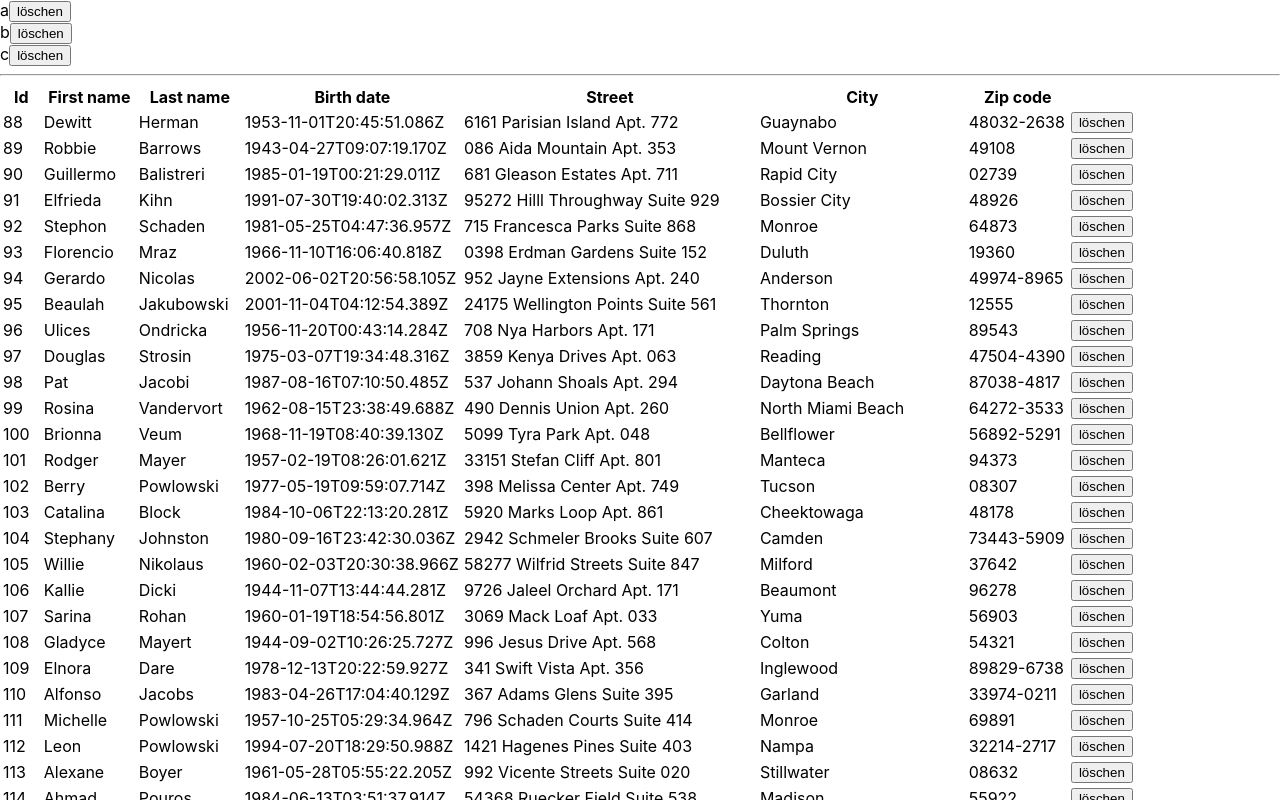
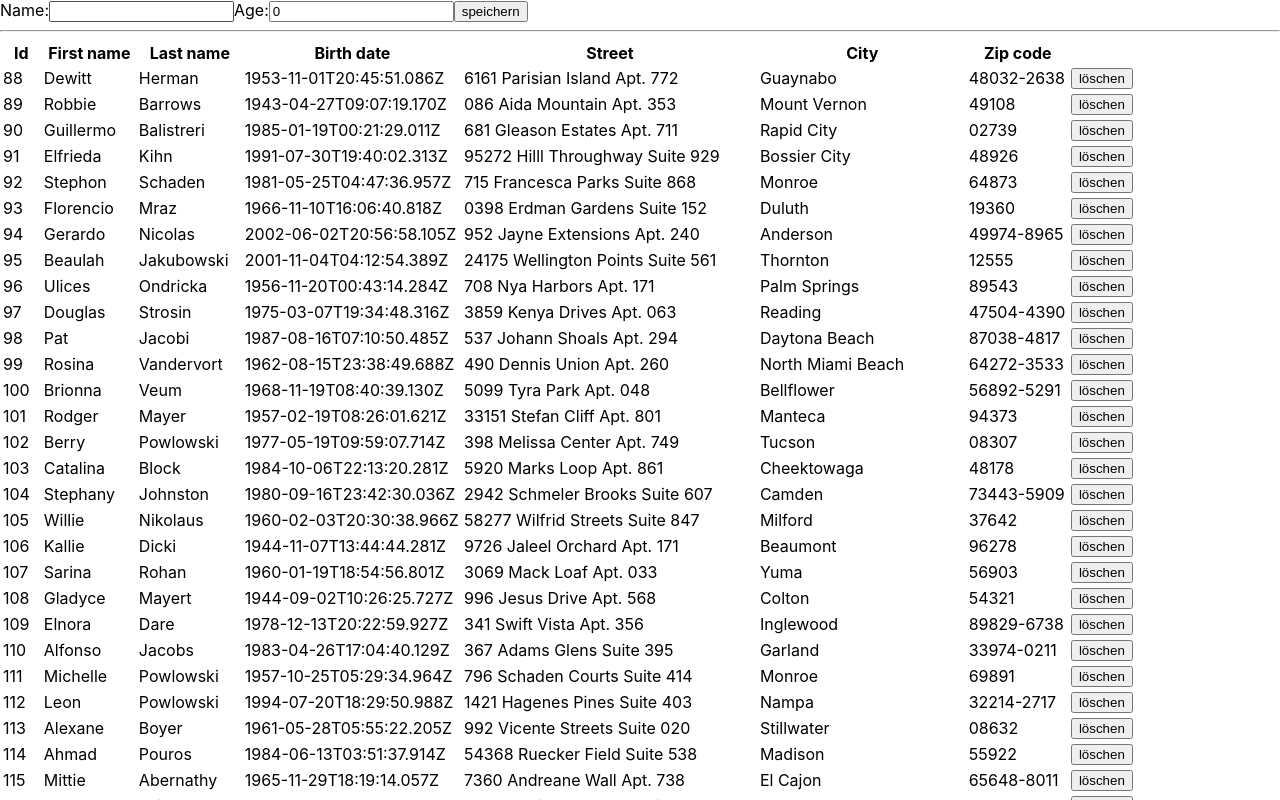
Before and after one commit to sspringer82/heise-ws, a React (Create React App) app: page / in a window 1280 px wide. Shown: the top 800 px of the page. Built offline with nearby package versions, Linux system fonts and the light colour scheme; data requests are answered from the project's data file.

Commit message:
Aufgabe 9

```diff
--- a/src/App.tsx
+++ b/src/App.tsx
@@ -1,8 +1,9 @@
 import React from 'react';
+import Form from './demo/Form';
 import Parent from './demo/Parent';
 
 const App: React.FC = () => {
-  return <Parent />;
+  return <Form />;
 };
 
 export default App;
--- /dev/null
+++ b/src/demo/Form.tsx
@@ -0,0 +1,63 @@
+import React, { ChangeEvent, FormEvent, useState } from 'react';
+
+type Person = {
+  name: string;
+  age: number;
+};
+
+const initialPerson = {
+  name: '',
+  age: 0,
+};
+
+const Form: React.FC = () => {
+  const [person, setPerson] = useState<Person>(initialPerson);
+
+  function handleSubmit(event: FormEvent) {
+    event.preventDefault();
+
+    console.log(person);
+  }
+
+  function handleChange(event: ChangeEvent<HTMLInputElement>) {
+    // validierung
+    if (
+      event.target.name === 'age' &&
+      isNaN(parseInt(event.target.value, 10))
+    ) {
+      alert('you fool, only numbers are allowed');
+    }
+
+    setPerson((prevPerson) => ({
+      ...prevPerson,
+      [event.target.name]: event.target.value,
+    }));
+  }
+
+  return (
+    <form onSubmit={handleSubmit}>
+      <label>
+        Name:
+        <input
+          type="text"
+          value={person.name}
+          onChange={handleChange}
+          name="name"
+        />
+      </label>
+      <label>
+        Age:
+        <input
+          type="text"
+          value={person.age}
+          onChange={handleChange}
+          name="age"
+        />
+      </label>
+
+      <button type="submit">speichern</button>
+    </form>
+  );
+};
+
+export default Form;
```
Also changed, not shown: Aufgaben/Aufgabe9.md (added, +17 -0 lines), src/demo/Architektur.tsx (added, +58 -0 lines), 1 other file (tests, documents, lock files or other folders).
